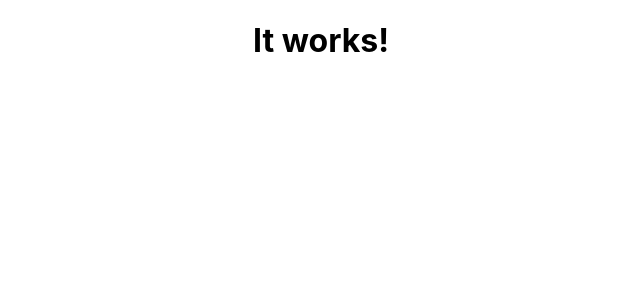
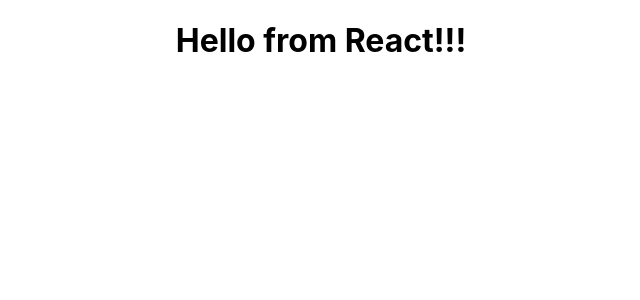
Before and after one commit to ianmeigh/gitpod-react, a React (Create React App) app in the folder my-app/: page / in a window 1280 px wide. Shown: the top 300 px of the page, without its empty margins (319-959 px from the left). Built offline with nearby package versions, Linux system fonts and the light colour scheme.

Commit message:
📖: Functional Components

```diff
--- a/my-app/src/App.jsx
+++ b/my-app/src/App.jsx
@@ -1,9 +1,10 @@
 import './App.css';
+import FunctionalGreeting from './components/FunctionalGreeting';
 
 function App() {
   return (
     <div className="App">
-      <h1>It works!</h1>
+      <FunctionalGreeting />
     </div>
   );
 }
--- /dev/null
+++ b/my-app/src/components/FunctionalGreeting.jsx
@@ -0,0 +1,11 @@
+import React from "react"; // Not required in later versions of React but including this here increases backwards compatibility
+
+// Verbose Function
+// function FunctionalGreeting () {
+//   return <h1>Hello from React!</h1>
+// }
+
+// Arrow Function
+const FunctionalGreeting = () => <h1>Hello from React!!!</h1>
+
+export default FunctionalGreeting;
```
